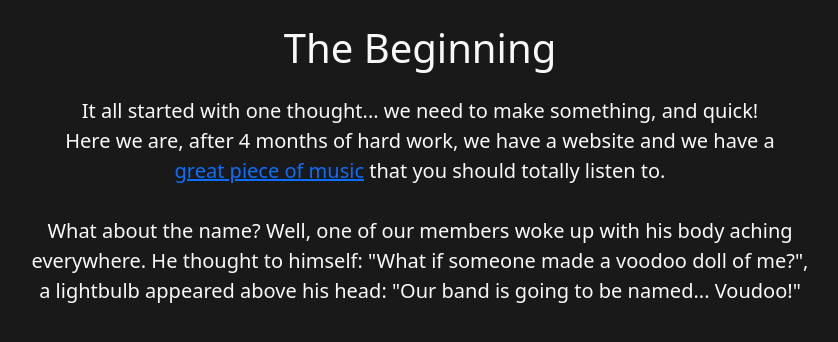
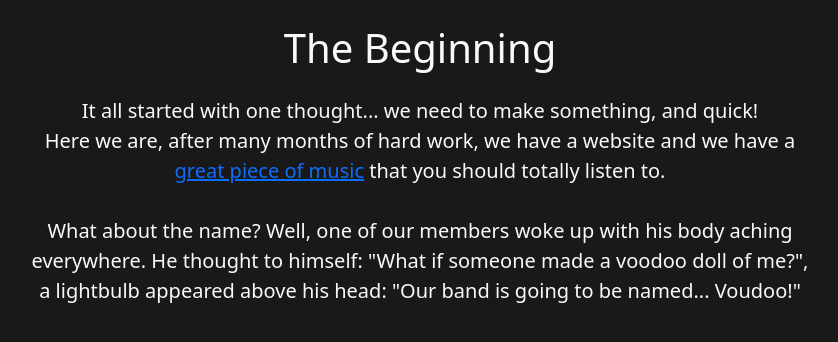
Before and after one commit to qtchaos/voudoo, a Flask app: page /about in a window 1280 px wide. Shown: the part 172-514 px from the top of the page, without its empty margins (220-1058 px from the left). Run offline with Flask 2, Linux system fonts and the light colour scheme; some libraries are stand-ins or nearby versions.

Commit message:
🧃 Update about.html.

```diff
--- a/templates/about.html
+++ b/templates/about.html
@@ -29,7 +29,7 @@
             <h1 class="my-4" style="text-align:center">The Beginning</h1>
             <p style="text-align:center">
                 It all started with one thought... we need to make something, and quick!<br>
-                Here we are, after 4 months of hard work, we have a website and we have a <br>
+                Here we are, after many months of hard work, we have a website and we have a <br>
                 <a href="{{ url_for("music") }}">great piece of music</a> that you should totally listen to.
                 <br>
                 <br>
```
